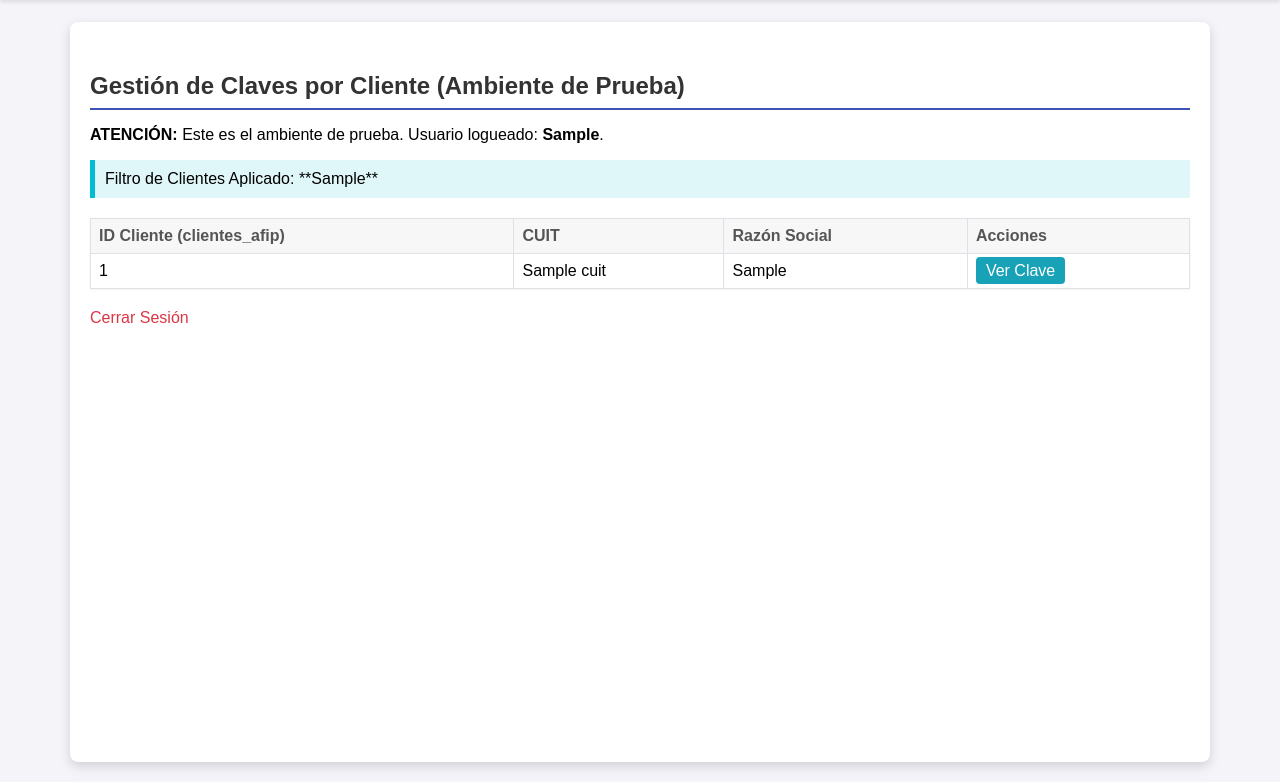
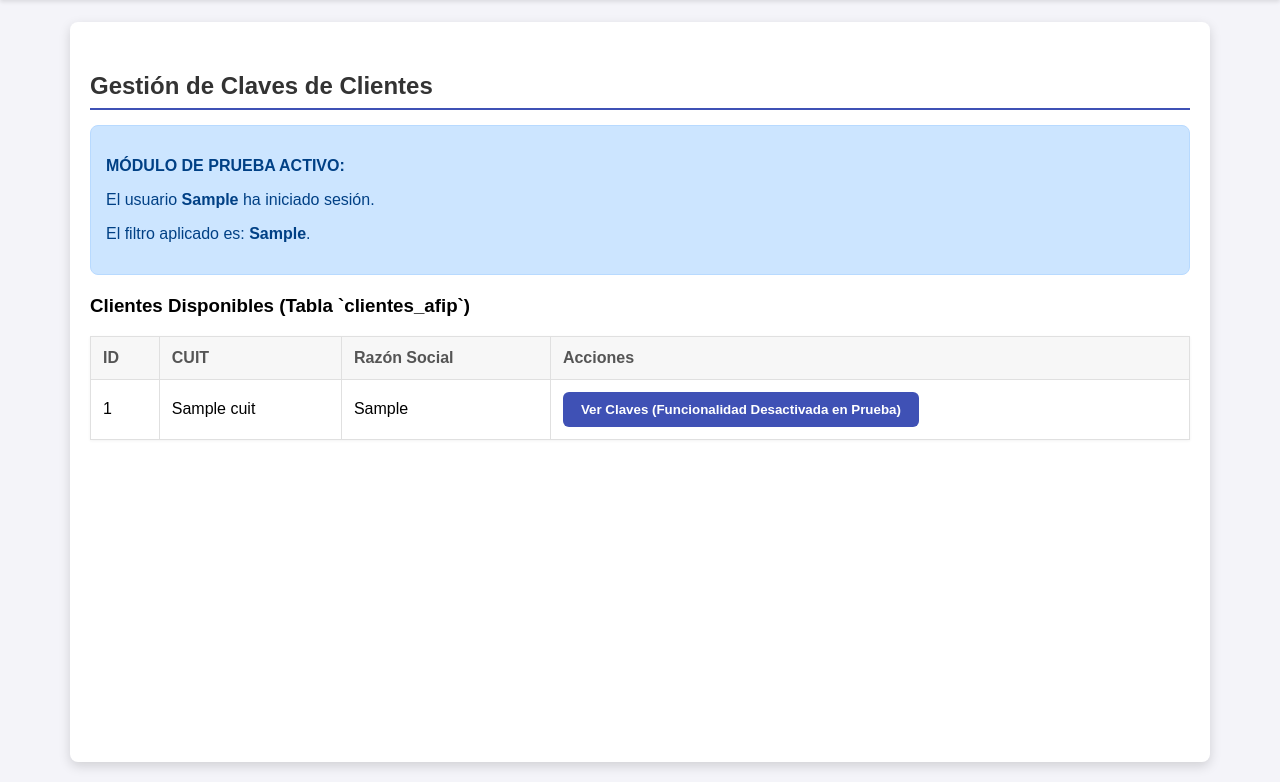
Before and after one commit to ChrisNoi904/GestorKeys, a Flask app: template templates/gestion_claves_prueba.html in a window 1280 px wide. Shown: the part 58-840 px from the top of the page. Run offline with Flask 2, Linux system fonts and the light colour scheme; the template is opened without the code that fills it: most values are stand-ins (such as "Sample title", 1, 10 or a date in 2020); some libraries are stand-ins or nearby versions.

Commit message:
Update gestion_claves_prueba.html

```diff
--- a/templates/gestion_claves_prueba.html
+++ b/templates/gestion_claves_prueba.html
@@ -1,44 +1,52 @@
 {% extends "layout.html" %}
 
-{% block title %}Gestión de Claves (PRUEBA - {{ usuario_actual }}){% endblock %}
+{% block title %}Gestión de Claves (PRUEBA){% endblock %}
 
 {% block content %}
-    <h2>Gestión de Claves por Cliente (Ambiente de Prueba)</h2>
-    <p><strong>ATENCIÓN:</strong> Este es el ambiente de prueba. Usuario logueado: <strong>{{ usuario_actual }}</strong>.</p>
-    <p style="padding: 10px; background-color: #e0f7fa; border-left: 5px solid #00bcd4; margin-bottom: 20px;">
-        Filtro de Clientes Aplicado: **{{ filtro_aplicado }}**
+<h2>Gestión de Claves de Clientes</h2>
+
+<div class="flash info">
+    <p><strong>MÓDULO DE PRUEBA ACTIVO:</strong></p>
+    <p>El usuario <strong>{{ usuario_actual }}</strong> ha iniciado sesión.</p>
+    <p>El filtro aplicado es: <strong>{{ filtro_aplicado }}</strong>.</p>
+</div>
+
+{% if current_user.is_admin %}
+<p>
+    <a href="{{ url_for('asignar_clientes') }}" class="btn btn-info">
+        Administración de Asignación de Clientes
+    </a>
 </p>
+{% endif %}
 
 {% if clientes %}
-        <table style="width: 100%; border-collapse: collapse; margin-top: 15px;">
+    <h3>Clientes Disponibles (Tabla `clientes_afip`)</h3>
+    <table>
         <thead>
-                <tr style="background-color: #f8f9fa;">
-                    <th style="border: 1px solid #dee2e6; padding: 8px;">ID Cliente (clientes_afip)</th>
-                    <th style="border: 1px solid #dee2e6; padding: 8px;">CUIT</th>
-                    <th style="border: 1px solid #dee2e6; padding: 8px;">Razón Social</th>
-                    <th style="border: 1px solid #dee2e6; padding: 8px;">Acciones</th>
+            <tr>
+                <th>ID</th>
+                <th>CUIT</th>
+                <th>Razón Social</th>
+                <th>Acciones</th>
             </tr>
         </thead>
         <tbody>
             {% for cliente in clientes %}
             <tr>
-                        <td style="border: 1px solid #dee2e6; padding: 8px;">{{ cliente.id }}</td>
-                        <td style="border: 1px solid #dee2e6; padding: 8px;">{{ cliente.cuit }}</td>
-                        <td style="border: 1px solid #dee2e6; padding: 8px;">{{ cliente.razon_social }}</td>
-                        <td style="border: 1px solid #dee2e6; padding: 8px;">
-                            <a href="#" style="background-color: #17a2b8; color: white; padding: 5px 10px; border-radius: 4px; text-decoration: none;">Ver Clave</a>
+                <td>{{ cliente.id }}</td>
+                <td>{{ cliente.cuit }}</td>
+                <td>{{ cliente.razon_social }}</td>
+                <td>
+                    <button class="btn-primary" disabled>Ver Claves (Funcionalidad Desactivada en Prueba)</button>
                 </td>
             </tr>
             {% endfor %}
         </tbody>
     </table>
 {% else %}
-        <div class="flash info" style="padding: 15px; background-color: #fff3cd; border: 1px solid #ffeeba; color: #856404; border-radius: 4px;">
-            No hay clientes asignados para este usuario o la tabla de clientes está vacía.
+    <div class="flash warning">
+        No se encontraron clientes para el usuario **{{ usuario_actual }}** o la base de datos está vacía.
+        <p>Asegúrate de que la tabla `clientes_afip` contenga datos y que el usuario tenga clientes asignados en `usuario_cliente_test` (si no es admin).</p>
     </div>
 {% endif %}
-
-    <div style="margin-top: 20px;">
-        <a href="{{ url_for('logout') }}" style="color: #dc3545; text-decoration: none;">Cerrar Sesión</a>
-    </div>
 {% endblock %}
```
Lines whose indentation alone changed are shown as unchanged.
